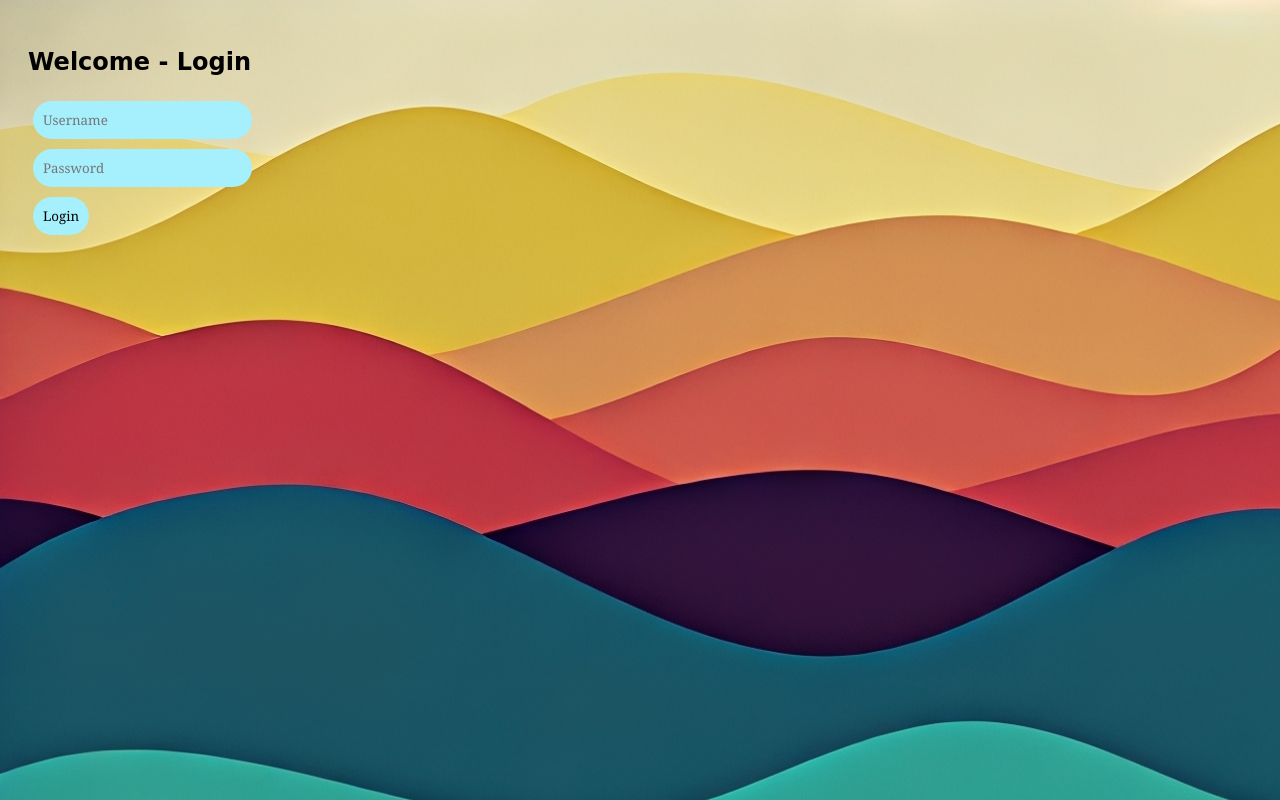
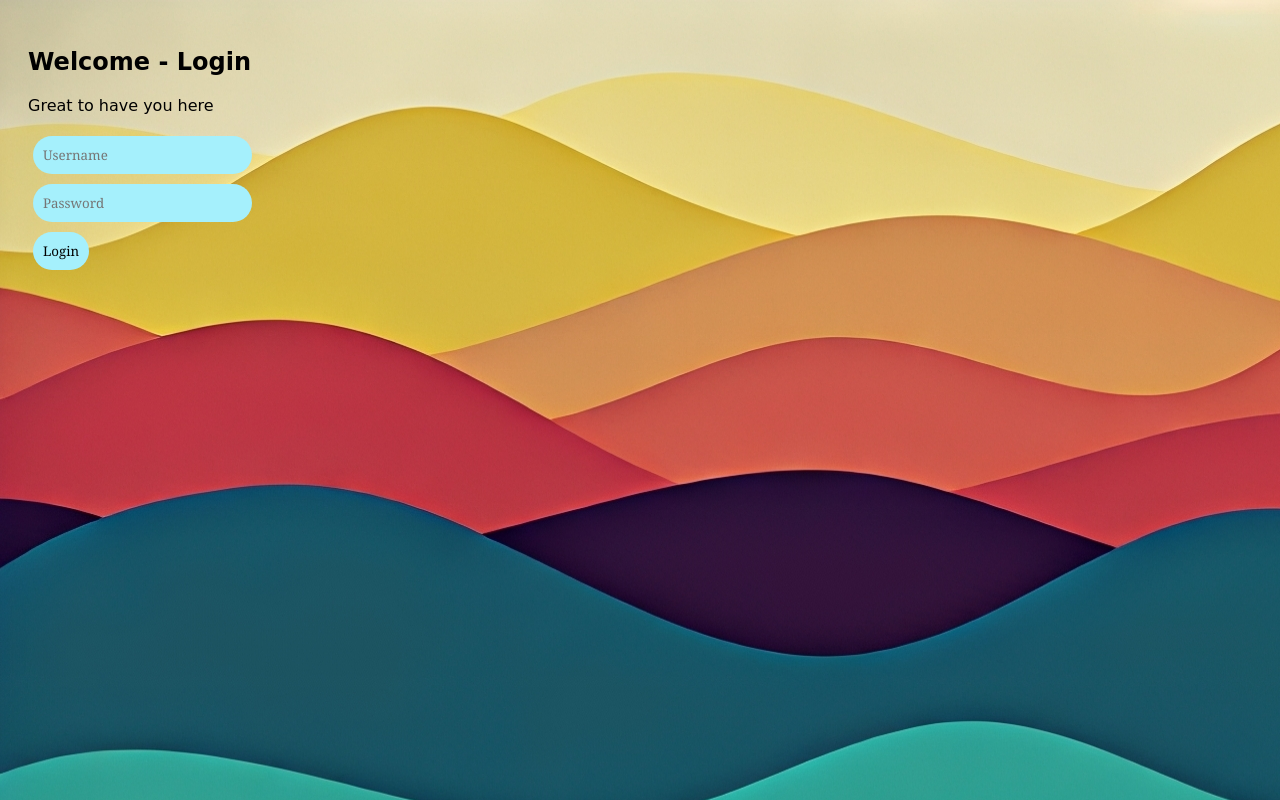
Before and after one commit to btye-8/messenger-app, a website: page public/index.html in a window 1280 px wide. Drawn offline with Linux system fonts and the light colour scheme.

Commit message:
Update index.html

```diff
--- a/public/index.html
+++ b/public/index.html
@@ -8,6 +8,7 @@
 </head>
 <body background="./v7.jpg">
   <h2>Welcome - Login</h2>
+  <p>Great to have you here</p>
   <form id="loginForm">
     <input type="text" placeholder="Username" id="username" required><br>
     <input type="password" placeholder="Password" id="password" required><br>
```
